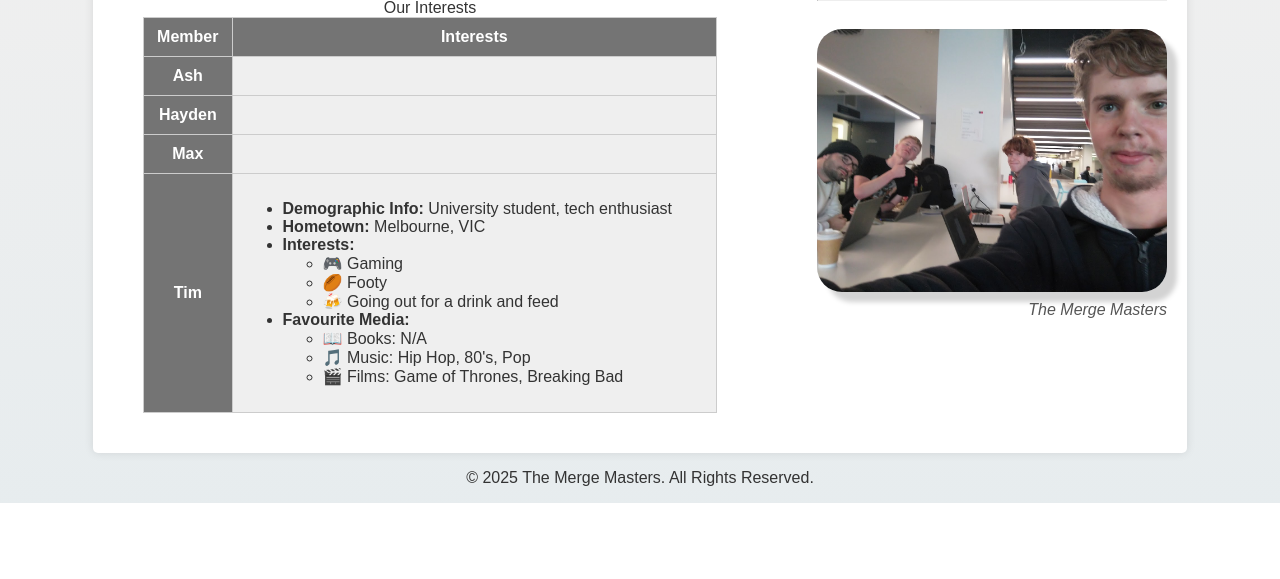
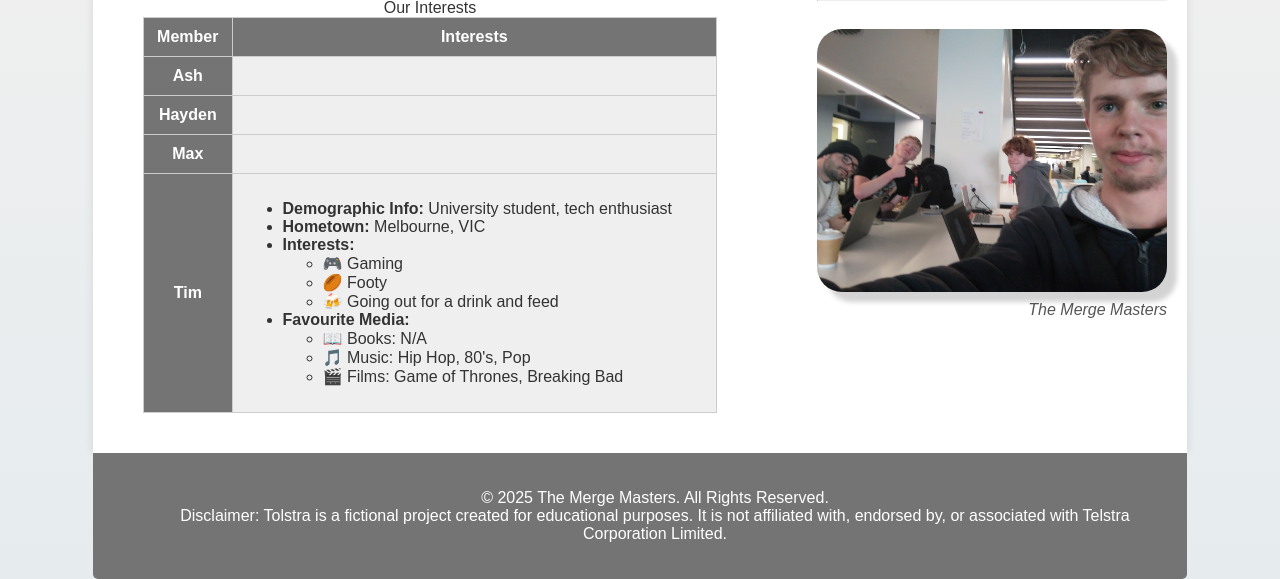
Before and after one commit to AshKmo/cos10026-part2, a PHP site: page /about.html in a window 1280 px wide. Shown: the part 837-1416 px from the top of the page. Before the commit the page ends 1340 px from the top, so only its background shows below. Run offline with PHP 8.4, Linux system fonts and the light colour scheme.

Commit message:
styled the footer and added disclaimer

```diff
--- a/about.html
+++ b/about.html
@@ -156,7 +156,8 @@
 
 		<!-- define the page footer -->
 		<footer>
-			<p>&copy; 2025 The Merge Masters. All Rights Reserved.</p>
+			<p>&copy; 2025 The Merge Masters. All Rights Reserved.<br>
+			Disclaimer: Tolstra is a fictional project created for educational purposes. It is not affiliated with, endorsed by, or associated with Telstra Corporation Limited.</p>
 		</footer>
 	</body>
 </html>
--- a/apply.html
+++ b/apply.html
@@ -171,7 +171,8 @@
 
 		<!-- define the page footer -->
 		<footer>
-			<p>&copy; 2025 The Merge Masters. All Rights Reserved.</p>
+			<p>&copy; 2025 The Merge Masters. All Rights Reserved.<br>
+			Disclaimer: Tolstra is a fictional project created for educational purposes. It is not affiliated with, endorsed by, or associated with Telstra Corporation Limited.</p>
 		</footer>
 	</body>
 </html>
--- a/index.html
+++ b/index.html
@@ -81,7 +81,8 @@
 		<!-- define the page footer -->
 		<footer>
 			<p>
-				<p>&copy;2025 <a href="index.html">The Merge Masters</a>. All Rights Reserved.</p>
+				<p>&copy;2025 <a href="index.html">The Merge Masters</a>. All Rights Reserved.<br>
+				Disclaimer: Tolstra is a fictional project created for educational purposes. It is not affiliated with, endorsed by, or associated with Telstra Corporation Limited.</p>
 				<a href="https://merge-masters-project.atlassian.net/jira/" title="Merge Masters Jira">Jira Project</a>
 			</p>
 		</footer>
--- a/jobs.html
+++ b/jobs.html
@@ -120,6 +120,8 @@
 			</section>
 		</main>
 		<footer>
+			<p>&copy; 2025 The Merge Masters. All Rights Reserved.<br>
+			Disclaimer: Tolstra is a fictional project created for educational purposes. It is not affiliated with, endorsed by, or associated with Telstra Corporation Limited.</p>
 		</footer>
 	</body>
 </html>
--- a/styles/about-styles.css
+++ b/styles/about-styles.css
@@ -53,6 +53,16 @@ nav ul li a {
 
 nav ul li a:hover {
     color: #00BFFF;
+}
+
+footer {
+    padding: 20px;
+    width: 80%;
+    margin: auto;
+    padding-left: 50px;
+    background: #747474;
+    border-radius: 0 0 5px 5px;
+    color: white;
 }
 
 /* Team member contribution section */
--- a/styles/styles.css
+++ b/styles/styles.css
@@ -75,7 +75,7 @@ main {
     padding-left: 50px;
     background: white;
     box-shadow: 0px 0px 10px rgba(0, 0, 0, 0.1);
-    border-radius: 5px;
+    border-radius: 5px 5px 0 0;
     overflow: hidden;
 }
 
@@ -85,6 +85,13 @@ section {
 
 footer {
     text-align: center;
+    padding: 20px;
+    width: 80%;
+    margin: auto;
+    padding-left: 50px;
+    background: #747474;
+    border-radius: 0 0 5px 5px;
+    color: white;
 }
 
 dl {
```
